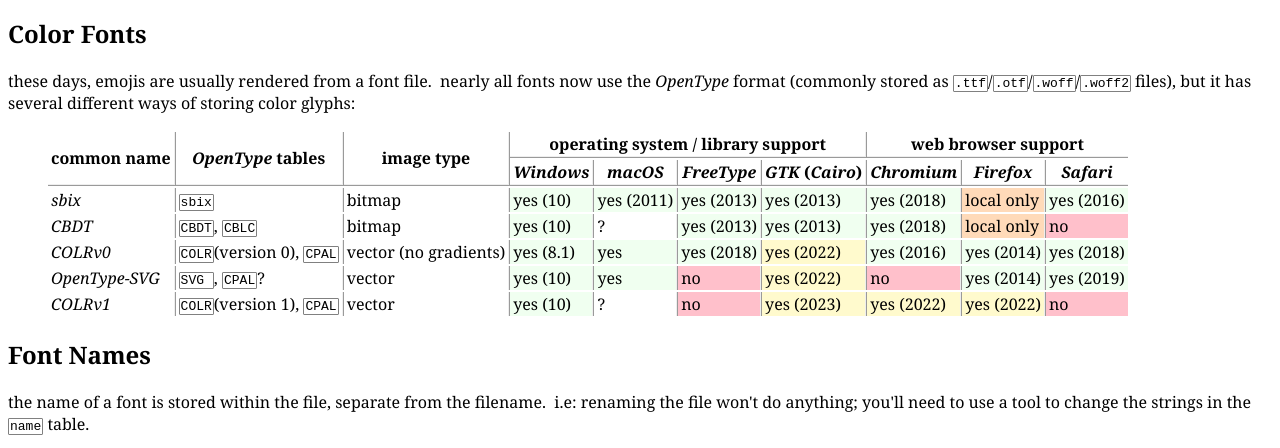
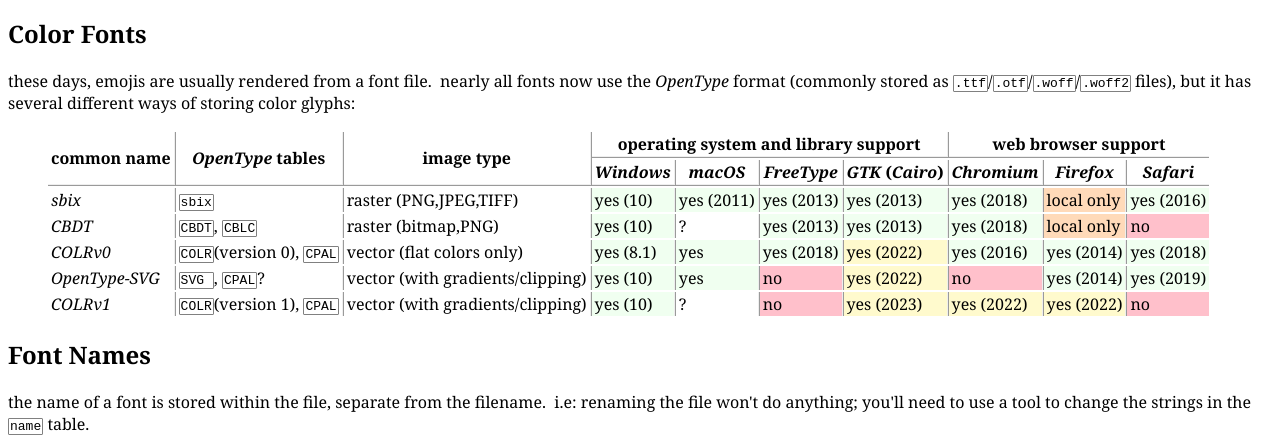
Before and after one commit to 12Me21/twemoji-COLR, a website: page readme.html in a window 1280 px wide. Shown: the part 175-623 px from the top of the page. Drawn offline with Linux system fonts and the light colour scheme.

Commit message:
table image type column

```diff
--- a/readme.html
+++ b/readme.html
@@ -36,22 +36,22 @@
 <p>these days, emojis are usually rendered from a font file.&nbsp; nearly all fonts now use the <i>OpenType</i> format (commonly stored as <code>.ttf</code>/<code>.otf</code>/<code>.woff</code>/<code>.woff2</code> files), but it has several different ways of storing color glyphs:
 <figure>
 <table>
-	<tr><th rowspan=2>common name<th rowspan=2><i>OpenType</i> tables<th rowspan=2>image type<th colspan=4>operating system / library support<th colspan=3>web browser support</tr>
+	<tr><th rowspan=2>common name<th rowspan=2><i>OpenType</i> tables<th rowspan=2>image type<th colspan=4>operating system and library support<th colspan=3>web browser support</tr>
 	<tr><th><i>Windows</i><th><i>macOS</i><th><i>FreeType</i><th><i>GTK</i> (<i>Cairo</i>)<th><i>Chromium</i><th><i>Firefox</i><th><i>Safari</i>
 
-	<tr><td><i>sbix</i><td><code>sbix</code><td>bitmap
+	<tr><td><i>sbix</i><td><code>sbix</code><td>raster (PNG,JPEG,TIFF)
 	<td bgcolor=honeydew>yes (10)<td bgcolor=honeydew>yes (2011)<td bgcolor=honeydew>yes (2013)<td bgcolor=honeydew>yes (2013)<td bgcolor=honeydew>yes (2018)<td bgcolor=peachpuff>local only<td bgcolor=honeydew>yes (2016)
 
-	<tr><td><i>CBDT</i><td><code>CBDT</code>, <code>CBLC</code><td>bitmap
+	<tr><td><i>CBDT</i><td><code>CBDT</code>, <code>CBLC</code><td>raster (bitmap,PNG)
 	<td bgcolor=honeydew>yes (10)<td>?<td bgcolor=honeydew>yes (2013)<td bgcolor=honeydew>yes (2013)<td bgcolor=honeydew>yes (2018)<td bgcolor=peachpuff>local only<td bgcolor=pink>no
 
-	<tr><td><i>COLRv0</i><td><code>COLR</code>(version 0), <code>CPAL</code><td>vector (no gradients)
+	<tr><td><i>COLRv0</i><td><code>COLR</code>(version 0), <code>CPAL</code><td>vector (flat colors only)
 	<td bgcolor=honeydew>yes (8.1)<td bgcolor=honeydew>yes<td bgcolor=honeydew>yes (2018)<td bgcolor=lemonchiffon>yes (2022)<td bgcolor=honeydew>yes (2016)<td bgcolor=honeydew>yes (2014)<td bgcolor=honeydew>yes (2018)
 
-	<tr><td><i>OpenType-SVG</i><td><code>SVG&nbsp;</code>, <code>CPAL</code>?<td>vector
+	<tr><td><i>OpenType-SVG</i><td><code>SVG&nbsp;</code>, <code>CPAL</code>?<td>vector (with gradients/clipping)
 	<td bgcolor=honeydew>yes (10)<td bgcolor=honeydew>yes<td bgcolor=pink>no<td bgcolor=lemonchiffon>yes (2022)<td bgcolor=pink>no<td bgcolor=honeydew>yes (2014)<td bgcolor=honeydew>yes (2019)
 
-	<tr><td><i>COLRv1</i><td><code>COLR</code>(version 1), <code>CPAL</code><td>vector
+	<tr><td><i>COLRv1</i><td><code>COLR</code>(version 1), <code>CPAL</code><td>vector (with gradients/clipping)
 	<td bgcolor=honeydew>yes (10)<td>?<td bgcolor=pink>no<td bgcolor=lemonchiffon>yes (2023)<td bgcolor=lemonchiffon>yes (2022)<td bgcolor=lemonchiffon>yes (2022)<td bgcolor=pink>no
 	<!-- , honeydew, lemonchiffon, peachpuff, pink -->
 </table>
@@ -128,3 +128,6 @@
 mildly interesting, discussing a typical scenario of beginning to support color fonts https://www.qt.io/blog/emoji-in-qt-6.9
 
 i remember reading this a long time ago: https://faultlore.com/blah/text-hates-you/
+
+
+currently, google and apple are fighting over COLRv1 vs OpenType-SVG. meanwhile, COLRv0 has succeeded as the most widely supported vector format, setting the stage for COLRv1 to win
```
